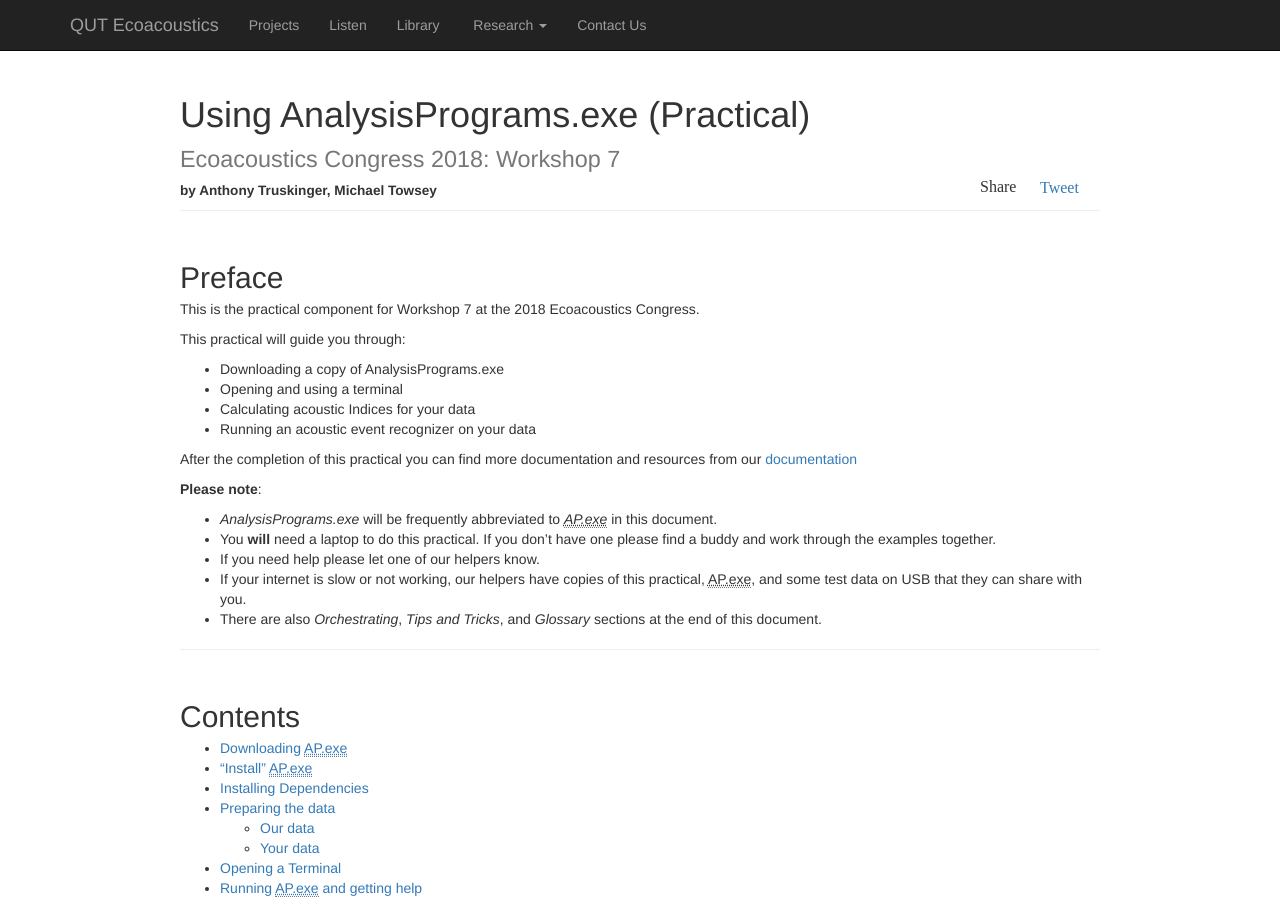
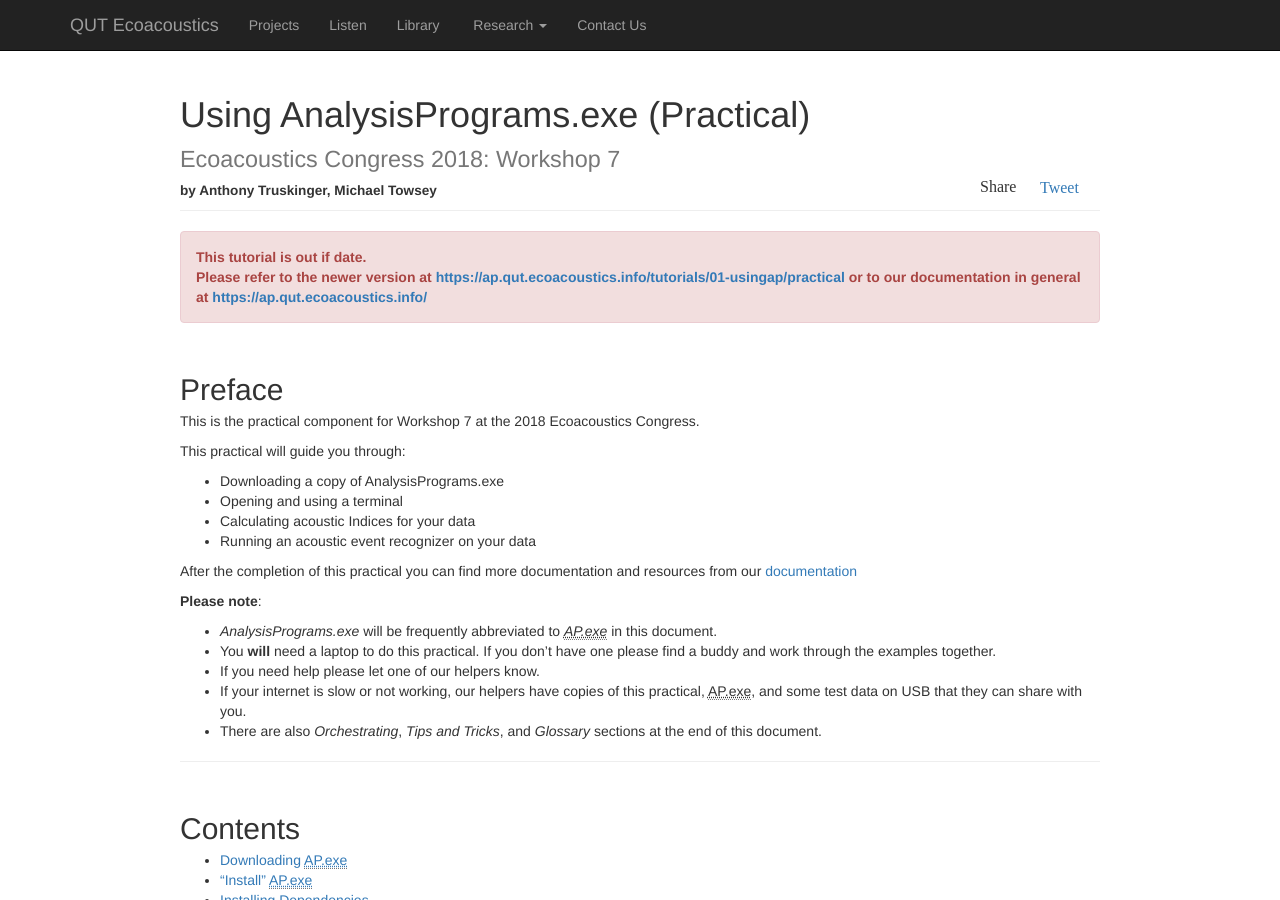
Before and after one commit to QutEcoacoustics/research-blog, a Jekyll site: the page built from tutorials/AP/Practical.md, in a window 1280 px wide and 900 px high. Built offline with Jekyll 4.4.1, drawn with Linux system fonts in a browser that asks for light colours; nearby versions of some CDN libraries; comment, search, counter and statistics services are not loaded.

Commit message:
Redirect old practical to newer docs

```diff
--- a/tutorials/AP/Practical.md
+++ b/tutorials/AP/Practical.md
@@ -119,6 +119,16 @@
 {:linux:  .example .linux-tab}
 {:macosx: .example .macosx-tab}
 *[AP.exe]: AnalysisPrograms.exe
+
+<div class="alert alert-danger" role="alert">
+  <strong>This tutorial is out if date.
+    <br>
+    Please refer to the newer version at
+    <a href="https://ap.qut.ecoacoustics.info/tutorials/01-usingap/practical?tabs=windows">https://ap.qut.ecoacoustics.info/tutorials/01-usingap/practical</a>
+    or to our documentation in general at
+    <a href="https://ap.qut.ecoacoustics.info/">https://ap.qut.ecoacoustics.info/</a>
+  </strong>
+</div>
 
 ## Preface
 {:.no_toc}
```
